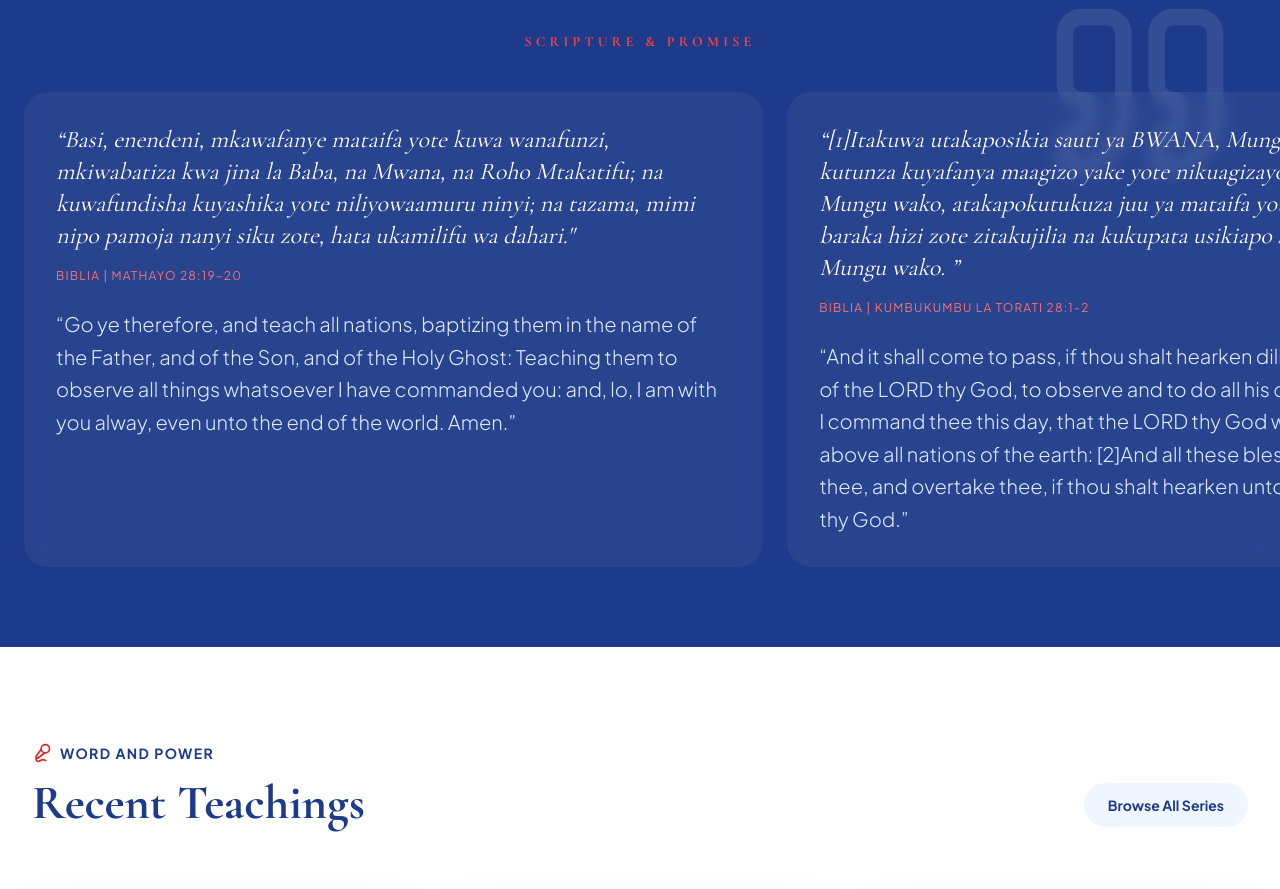
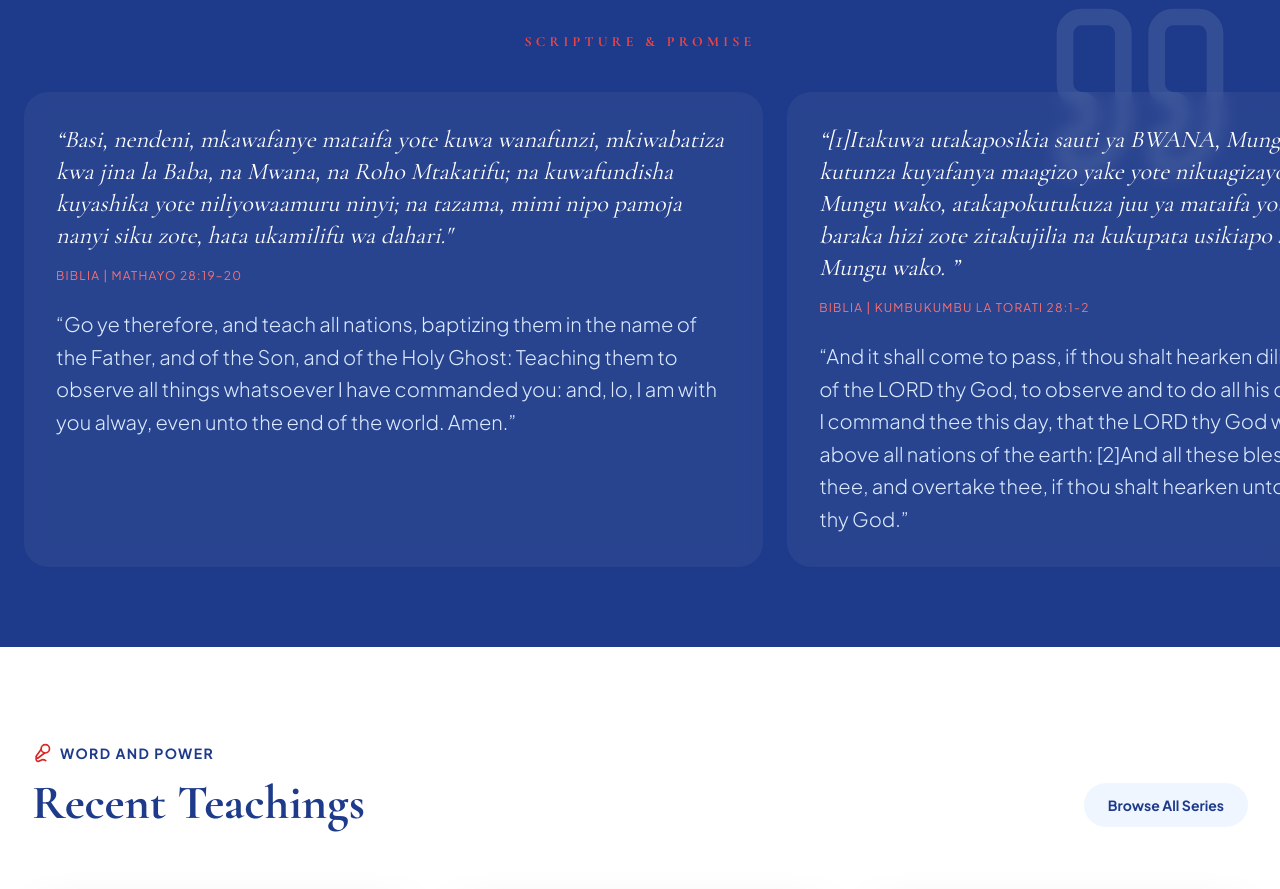
Before and after one commit to Davoste/zion0, a React (Vite) app: page / in a window 1280 px wide. Shown: the part 880-1769 px from the top of the page. Built offline with nearby package versions, Linux system fonts and the light colour scheme.

Commit message:
Correct Swahili text in ScriptureSection component

```diff
--- a/components/ScriptureSection.tsx
+++ b/components/ScriptureSection.tsx
@@ -5,7 +5,7 @@ const scriptures = [
   {
     sw: 'Mathayo 28:19–20',
     swText:
-      '“Basi, enendeni, mkawafanye mataifa yote kuwa wanafunzi, mkiwabatiza kwa jina la Baba, na Mwana, na Roho Mtakatifu; na kuwafundisha kuyashika yote niliyowaamuru ninyi; na tazama, mimi nipo pamoja nanyi siku zote, hata ukamilifu wa dahari."',
+      '“Basi, nendeni, mkawafanye mataifa yote kuwa wanafunzi, mkiwabatiza kwa jina la Baba, na Mwana, na Roho Mtakatifu; na kuwafundisha kuyashika yote niliyowaamuru ninyi; na tazama, mimi nipo pamoja nanyi siku zote, hata ukamilifu wa dahari."',
     enText:
       '“Go ye therefore, and teach all nations, baptizing them in the name of the Father, and of the Son, and of the Holy Ghost: Teaching them to observe all things whatsoever I have commanded you: and, lo, I am with you alway, even unto the end of the world. Amen.”',
   },
```
